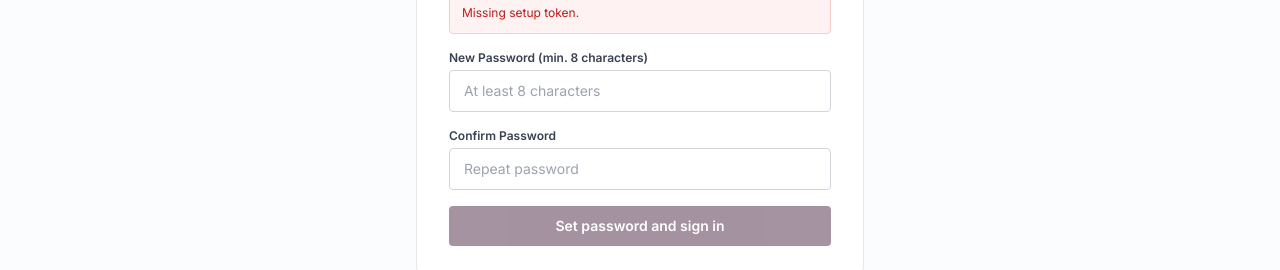
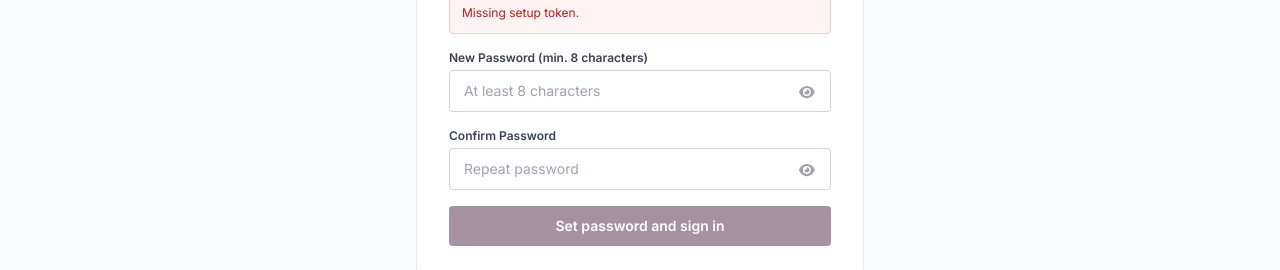
Before and after one commit to alifosaur/RoofRay, a React (Vite) app in the folder frontend/: page /set-password in a window 1280 px wide. Shown: the part 214-484 px from the top of the page. Built offline with nearby package versions, Linux system fonts and the light colour scheme.

Commit message:
feat(auth): add password visibility toggle (view on/off) to password inputs

```diff
--- a/frontend/src/pages/admin/UsersPage.tsx
+++ b/frontend/src/pages/admin/UsersPage.tsx
@@ -15,6 +15,8 @@ import {
   faWarehouse,
   faUserTie,
   faUser,
+  faEye,
+  faEyeSlash,
 } from '@fortawesome/free-solid-svg-icons';
 
 interface UserItem {
@@ -56,6 +58,7 @@ export const UsersPage: React.FC = () => {
     setShowCreateModal(true);
   };
   const [setupLink, setSetupLink] = useState<string | null>(null);
+  const [showNewUserPassword, setShowNewUserPassword] = useState(false);
 
   const fetchUsers = async () => {
     try {
@@ -445,15 +448,26 @@ export const UsersPage: React.FC = () => {
 
               <div>
                 <label className="block text-gray-700 font-semibold mb-1">Initial password (at least 8 chars)</label>
+                <div className="relative">
                   <input
-                  type="password"
+                    type={showNewUserPassword ? 'text' : 'password'}
                     minLength={8}
                     value={newUser.password}
                     onChange={(e) => setNewUser({ ...newUser, password: e.target.value })}
                     placeholder="At least 8 characters (leave blank to send a setup link instead)"
-                  className="w-full border border-gray-300 rounded px-3 py-2"
+                    className="w-full border border-gray-300 rounded px-3 py-2 pr-10"
                     autoComplete="new-password"
                   />
+                  <button
+                    type="button"
+                    onClick={() => setShowNewUserPassword(!showNewUserPassword)}
+                    className="absolute right-3 top-1/2 -translate-y-1/2 text-gray-400 hover:text-gray-700 p-1 cursor-pointer transition-colors"
+                    title={showNewUserPassword ? 'Hide password' : 'Show password'}
+                    aria-label={showNewUserPassword ? 'Hide password' : 'Show password'}
+                  >
+                    <FontAwesomeIcon icon={showNewUserPassword ? faEyeSlash : faEye} className="text-sm" />
+                  </button>
+                </div>
                 <span className="text-[10px] text-gray-400">Share it with the staff member; they sign in with their email and this password.</span>
               </div>
 
--- a/frontend/src/pages/auth/LoginPage.tsx
+++ b/frontend/src/pages/auth/LoginPage.tsx
@@ -5,7 +5,7 @@ import { SiteNavbar } from '../../components/layout/SiteNavbar';
 import { SiteFooter } from '../../components/layout/SiteFooter';
 import { ScriptHeading } from '../../components/common/ScriptHeading';
 import { FontAwesomeIcon } from '@fortawesome/react-fontawesome';
-import { faSignInAlt, faUserPlus } from '@fortawesome/free-solid-svg-icons';
+import { faSignInAlt, faUserPlus, faEye, faEyeSlash } from '@fortawesome/free-solid-svg-icons';
 import { validateEmail, validatePassword, validatePhone, sanitizePhone } from '../../utils/validators';
 
 type Mode = 'login' | 'register' | 'forgot';
@@ -61,6 +61,7 @@ export const LoginPage: React.FC = () => {
   const [mode, setMode] = useState<Mode>('login');
   const [email, setEmail] = useState('');
   const [password, setPassword] = useState('');
+  const [showPassword, setShowPassword] = useState(false);
   const [fullName, setFullName] = useState('');
   const [phone, setPhone] = useState('');
   const [loading, setLoading] = useState(false);
@@ -270,16 +271,27 @@ export const LoginPage: React.FC = () => {
 
               {mode !== 'forgot' && (
                 <Field label="Password (at least 8 characters)">
+                  <div className="relative">
                     <input
-                    className={inputClass}
+                      className={`${inputClass} pr-10`}
                       value={password}
                       onChange={(e) => setPassword(e.target.value)}
                       required
-                    type="password"
+                      type={showPassword ? 'text' : 'password'}
                       minLength={8}
                       placeholder="Min. 8 characters"
                       autoComplete={mode === 'login' ? 'current-password' : 'new-password'}
                     />
+                    <button
+                      type="button"
+                      onClick={() => setShowPassword(!showPassword)}
+                      className="absolute right-3 top-1/2 -translate-y-1/2 text-gray-400 hover:text-gray-700 p-1 cursor-pointer transition-colors"
+                      title={showPassword ? 'Hide password' : 'Show password'}
+                      aria-label={showPassword ? 'Hide password' : 'Show password'}
+                    >
+                      <FontAwesomeIcon icon={showPassword ? faEyeSlash : faEye} className="text-sm" />
+                    </button>
+                  </div>
                 </Field>
               )}
 
--- a/frontend/src/pages/auth/SetPasswordPage.tsx
+++ b/frontend/src/pages/auth/SetPasswordPage.tsx
@@ -3,6 +3,8 @@ import { useNavigate, useSearchParams } from 'react-router-dom';
 import { api } from '../../api/client';
 import { SiteNavbar } from '../../components/layout/SiteNavbar';
 import { SiteFooter } from '../../components/layout/SiteFooter';
+import { FontAwesomeIcon } from '@fortawesome/react-fontawesome';
+import { faEye, faEyeSlash } from '@fortawesome/free-solid-svg-icons';
 import { validatePassword } from '../../utils/validators';
 
 // Local auth mode: landing page for admin-issued setup links and password reset links
@@ -12,6 +14,8 @@ export const SetPasswordPage: React.FC = () => {
   const navigate = useNavigate();
   const [password, setPassword] = useState('');
   const [confirm, setConfirm] = useState('');
+  const [showPassword, setShowPassword] = useState(false);
+  const [showConfirm, setShowConfirm] = useState(false);
   const [error, setError] = useState<string | null>(null);
   const [loading, setLoading] = useState(false);
 
@@ -44,11 +48,51 @@ export const SetPasswordPage: React.FC = () => {
           {error && <div className="p-3 bg-red-50 border border-red-200 text-red-700 text-xs rounded">{error}</div>}
           <div>
             <label className="block text-xs font-semibold text-gray-700 mb-1">New Password (min. 8 characters)</label>
-            <input className={input} type="password" minLength={8} placeholder="At least 8 characters" value={password} onChange={(e) => setPassword(e.target.value)} autoComplete="new-password" required />
+            <div className="relative">
+              <input
+                className={`${input} pr-10`}
+                type={showPassword ? 'text' : 'password'}
+                minLength={8}
+                placeholder="At least 8 characters"
+                value={password}
+                onChange={(e) => setPassword(e.target.value)}
+                autoComplete="new-password"
+                required
+              />
+              <button
+                type="button"
+                onClick={() => setShowPassword(!showPassword)}
+                className="absolute right-3 top-1/2 -translate-y-1/2 text-gray-400 hover:text-gray-700 p-1 cursor-pointer transition-colors"
+                title={showPassword ? 'Hide password' : 'Show password'}
+                aria-label={showPassword ? 'Hide password' : 'Show password'}
+              >
+                <FontAwesomeIcon icon={showPassword ? faEyeSlash : faEye} className="text-sm" />
+              </button>
+            </div>
           </div>
           <div>
             <label className="block text-xs font-semibold text-gray-700 mb-1">Confirm Password</label>
-            <input className={input} type="password" minLength={8} placeholder="Repeat password" value={confirm} onChange={(e) => setConfirm(e.target.value)} autoComplete="new-password" required />
+            <div className="relative">
+              <input
+                className={`${input} pr-10`}
+                type={showConfirm ? 'text' : 'password'}
+                minLength={8}
+                placeholder="Repeat password"
+                value={confirm}
+                onChange={(e) => setConfirm(e.target.value)}
+                autoComplete="new-password"
+                required
+              />
+              <button
+                type="button"
+                onClick={() => setShowConfirm(!showConfirm)}
+                className="absolute right-3 top-1/2 -translate-y-1/2 text-gray-400 hover:text-gray-700 p-1 cursor-pointer transition-colors"
+                title={showConfirm ? 'Hide password' : 'Show password'}
+                aria-label={showConfirm ? 'Hide password' : 'Show password'}
+              >
+                <FontAwesomeIcon icon={showConfirm ? faEyeSlash : faEye} className="text-sm" />
+              </button>
+            </div>
           </div>
           <button disabled={loading || !token} className="w-full py-2.5 bg-[#6B4B63] text-white font-semibold text-sm rounded disabled:opacity-60 cursor-pointer">
             {loading ? 'Saving…' : 'Set password and sign in'}
```
Also changed, not shown: frontend/src/utils/validators.ts (line endings or trailing spaces). Lines whose indentation alone changed are shown as unchanged.
